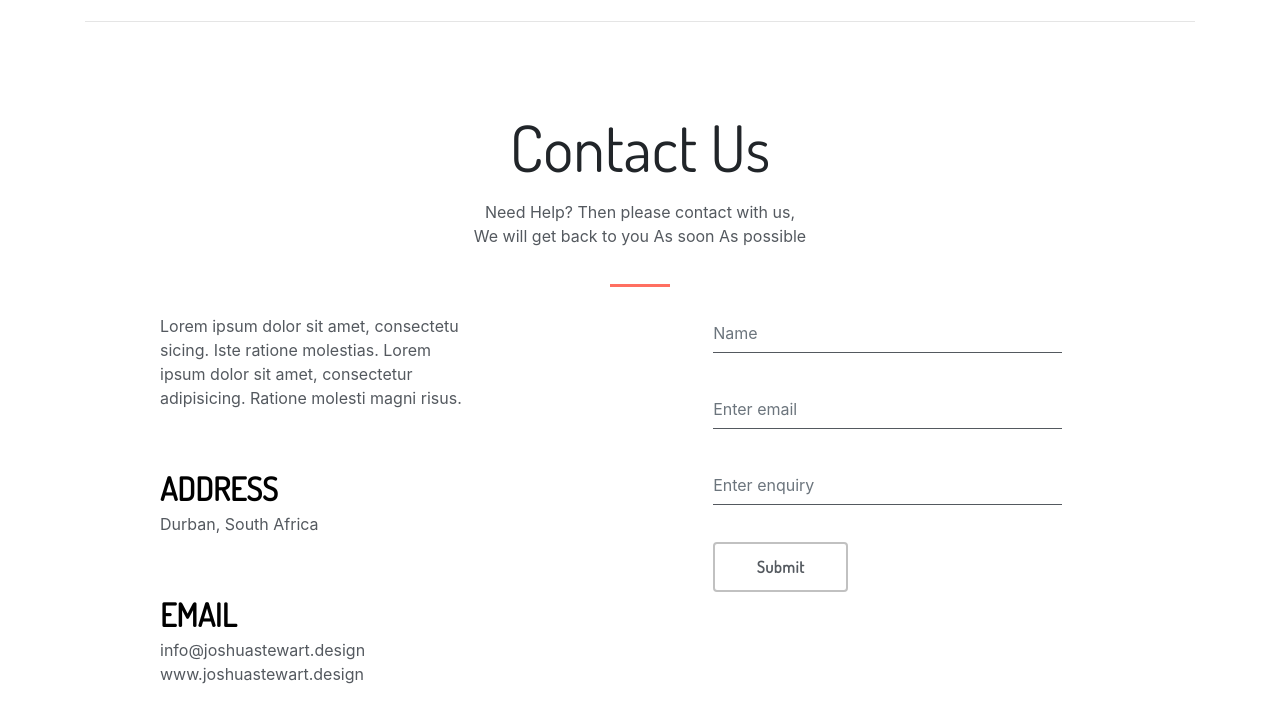
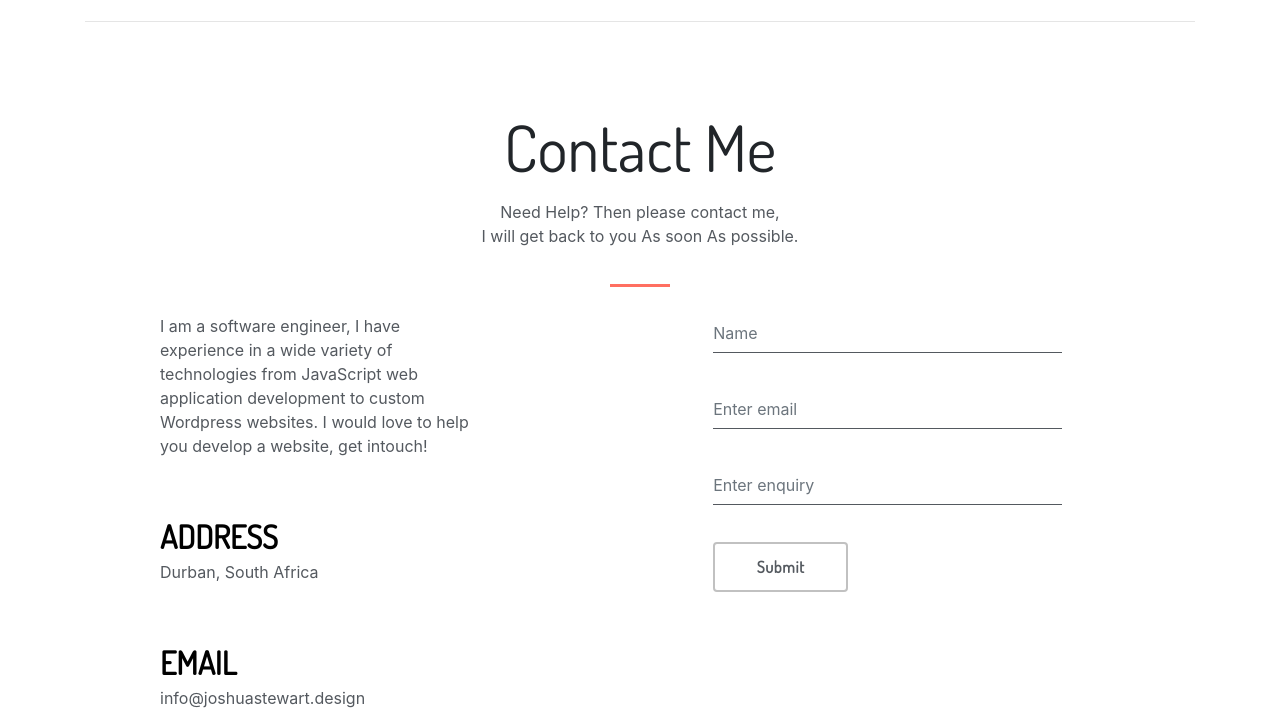
Before and after one commit to joshuastewart-durban/portfolio, a Gatsby site: page /contact-page in a window 1280 px wide. Shown: the part 86-799 px from the top of the page. Built offline with nearby package versions, Linux system fonts and the light colour scheme; Gatsby itself is replaced by a stand-in of ours.

Commit message:
Updating the contact us page

```diff
--- a/src/components/form.js
+++ b/src/components/form.js
@@ -3,7 +3,7 @@ import { Form, Button } from "react-bootstrap"
 
 const ContactForm = ({ styleOption }) => (
   <div>
-    <Form className='contact-form mx-auto'>
+    <Form className='contact-form mx-auto' data-netlify="true" data-netlify-honeypot="bot-field">
       <Form.Group className='wrap-input' controlId="formBasic">
         <Form.Control className="input" type="text" placeholder="Name" />
       </Form.Group>
--- a/src/pages/contact-page.js
+++ b/src/pages/contact-page.js
@@ -12,11 +12,11 @@ const ContactPage = () => (
     <Container className="contact-page px-0">
       <Row>
         <Col className="justify-content-center my-3">
-          <h1 className='text-center'>Contact Us</h1>
-          <p className='text-center'>
-            Need Help? Then please contact with us,
+          <h1 className="text-center">Contact Me</h1>
+          <p className="text-center">
+            Need Help? Then please contact me,
             <br />
-            We will get back to you As soon As possible
+            I will get back to you As soon As possible.
           </p>
           <div className="element-divider">
             <span className="elementor-divider-separator"></span>
@@ -24,17 +24,19 @@ const ContactPage = () => (
         </Col>
       </Row>
       <Row>
-        <Col>
-          <p className='bio'>
-            Lorem ipsum dolor sit amet, consectetu sicing. Iste ratione
-            molestias. Lorem ipsum dolor sit amet, consectetur adipisicing.
-            Ratione molesti magni risus.
+        <Col className="bio-column">
+          <p className="bio">
+            I am a software engineer, I have experience in a wide variety of
+            technologies from JavaScript web application development to custom
+            Wordpress websites. I would love to help you develop a website, get intouch!
           </p>
           <h2>Address</h2>
           <p>Durban, South Africa</p>
           <h2>Email</h2>
-          <p>info@joshuastewart.design <br/>
-          www.joshuastewart.design</p>
+          <p>
+            info@joshuastewart.design <br />
+            www.joshuastewart.design
+          </p>
         </Col>
         <Col>
           <ContactForm />
--- a/src/styles/_contact-page.scss
+++ b/src/styles/_contact-page.scss
@@ -1,4 +1,4 @@
-.contact-page{
+.contact-page {
   padding-bottom: 5rem;
   width: 75%;
   .elementor-divider-separator {
@@ -28,7 +28,13 @@
     font-weight: 800;
   }
 
-      .bio{
+  .bio {
     width: 20rem;
   }
+  @media screen and (max-width: 600px) {
+    .bio-column {
+      text-align: center;
+      padding: 50px 0;
     }
+  }
+}
--- a/src/styles/_layout.scss
+++ b/src/styles/_layout.scss
@@ -32,7 +32,7 @@ a.link-no-style {
     font-weight: 800;
   }
   .social-icons {
-    padding-top: 50px;
+    padding: 50px 0;
     .fa-2x {
       &:hover {
         color: $color-accent !important;
```
Lines whose indentation alone changed are shown as unchanged.
